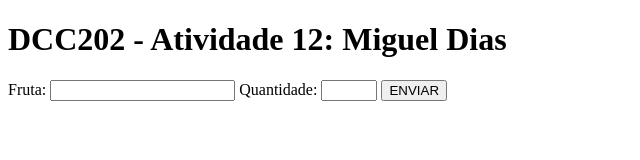
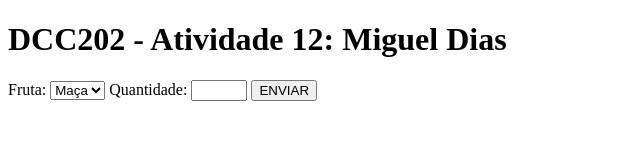
Before and after one commit to ufjf-dcc202/ufjf-dcc202-2023-3-a-atv12-Miguel-Dias-112, a website: page index.html in a window 1280 px wide. Shown: the whole page, without its empty margins (0-640 px from the left). Drawn offline with Linux system fonts and the light colour scheme.

Commit message:
options adicionadas

```diff
--- a/index.html
+++ b/index.html
@@ -14,7 +14,13 @@
         <section>
                 <form name="entrada">
                     <label for="ifruta">Fruta:</label>
-                    <input name="fruta"/>
+                    <select name="fruta" id="ifruta">
+                        <option value="maca">Maça</option>
+                        <option value="pera">Maça</option>
+                        <option value="banana">Maça</option>
+                        <option value="uva">Maça</option>
+
+                    </select>
                     <label for="iqtd">Quantidade:</label>
 
                     <input id="iqtd" type="number" name="quantidade" min="0" max="12" step="1">
```
